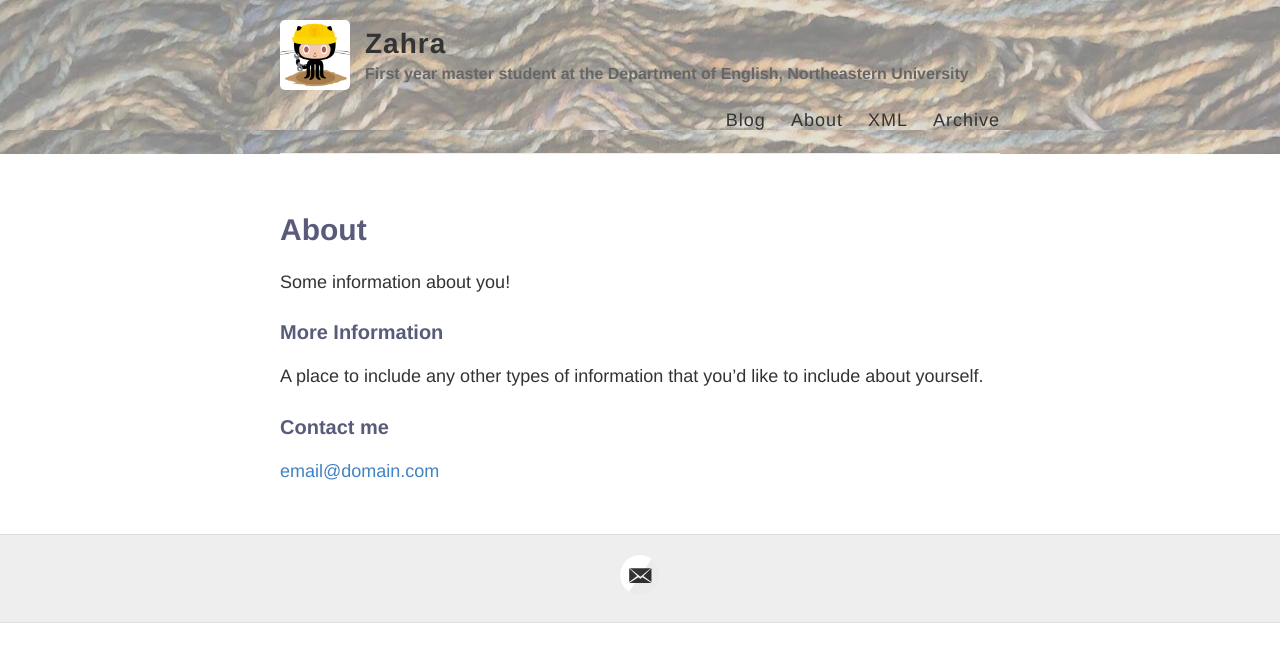
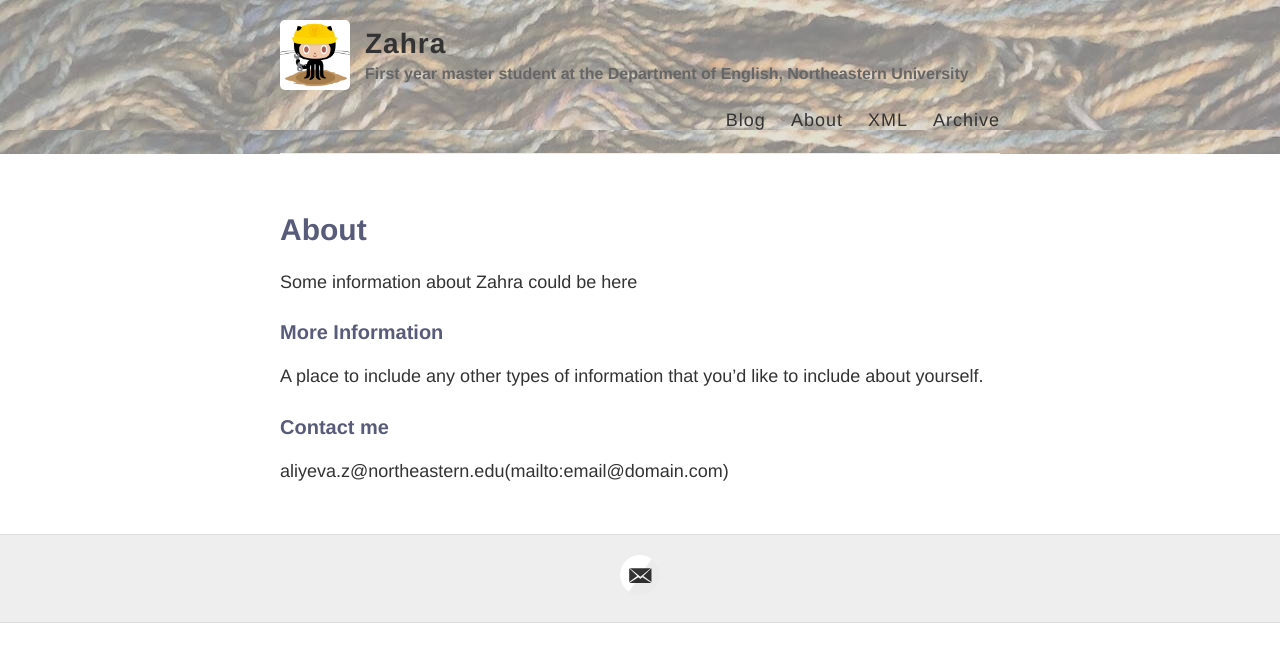
Before and after one commit to aliyeva2016/aliyeva2016.github.io, a Jekyll site: the page built from about.md, in a window 1280 px wide. Shown: the top 662 px of the page. Built offline with Jekyll 4.4.1, drawn with Linux system fonts in a browser that asks for light colours.

Commit message:
Update about.md

```diff
--- a/about.md
+++ b/about.md
@@ -4,7 +4,7 @@ title: About
 permalink: /about/
 ---
 
-Some information about you!
+Some information about Zahra could be here
 
 ### More Information
 
@@ -12,4 +12,4 @@ A place to include any other types of information that you'd like to include abo
 
 ### Contact me
 
-[email@domain.com](mailto:email@domain.com)
+aliyeva.z@northeastern.edu(mailto:email@domain.com)
```
